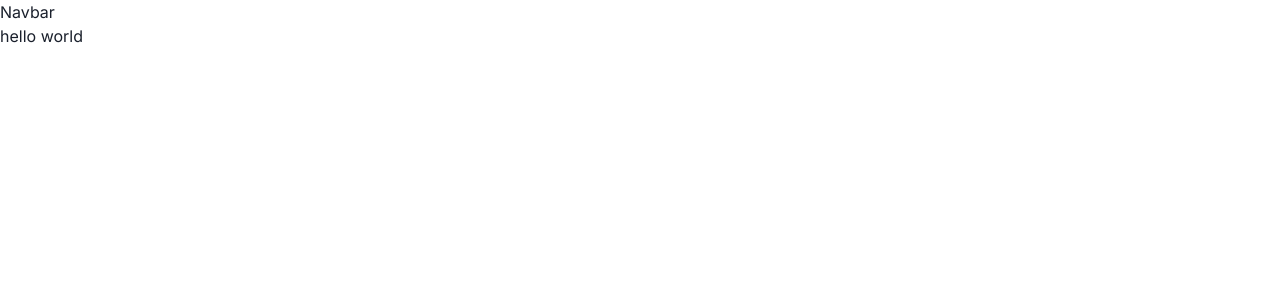
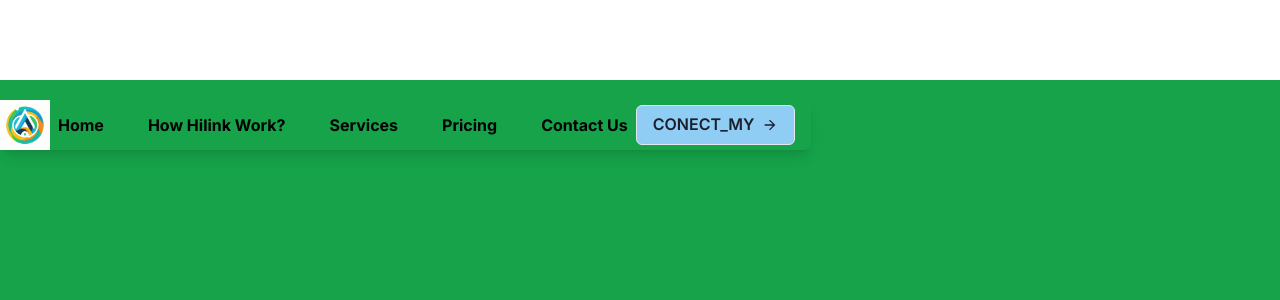
Before and after one commit to Azoonex/profileMy, a Next.js app: page / in a window 1280 px wide. Shown: the top 300 px of the page. Built offline with nearby package versions, Linux system fonts and the light colour scheme.

Commit message:
add fixed

```diff
--- a/app/globals.css
+++ b/app/globals.css
@@ -1,6 +1,9 @@
 @tailwind base;
 @tailwind components;
 @tailwind utilities;
+
+
+/* START: GENRAL STYLE */
 
 @layer base{
   h2{
@@ -25,4 +28,16 @@
   .cation{
     font-size: 12px;
   }
+
+  .centeritems{
+    @apply flex item-center justify-center
+  }
 }
+
+.bg__app{
+background: rgb(153,7,164);
+background: radial-gradient(circle, rgba(153,7,164,1) 9%, rgb(28, 7, 188) 30%, rgba(4,5,4,1) 100%,rgb(9, 7, 134) 70%);
+}
+
+
+/* END: GENRAL STYLE */
--- a/app/layout.tsx
+++ b/app/layout.tsx
@@ -1,7 +1,7 @@
 import type { Metadata } from 'next'
 import { Inter } from 'next/font/google'
 import './globals.css'
-import { ChakraProvider } from '@chakra-ui/react'
+import { ChakraProvider, theme } from '@chakra-ui/react'
 import Navbar from '@/components/navbar/Navbar'
 import Footer from '@/components/Footer'
 
@@ -18,10 +18,10 @@ export default function RootLayout({
     children: React.ReactNode;
 }) {
     return (
-        <html lang="en">
+        <html lang="en" className='relative overflow-hidden '>
             <ChakraProvider>
                 <Navbar />
-                <body className={inter.className}>
+                <body className={inter.className} >
                     {children}
                 </body>
                 <Footer />
--- a/app/page.tsx
+++ b/app/page.tsx
@@ -1,9 +1,10 @@
+import Hero from "@/components/Hero";
 
 
 export default function Home() {
   return (
-    <main>
-      <h1>hello world</h1>
+    <main className="bg__app">
+      <Hero />
     </main>
   )
 }
--- /dev/null
+++ b/components/Buttons.tsx
@@ -0,0 +1,15 @@
+import { Button, ButtonGroup } from '@chakra-ui/react'
+
+import TypeButtonProps  from '@/types/type'
+
+function Buttons({ lable, bgc , fase,icon }: TypeButtonProps) {
+  return (
+      <Button bg={bgc} rightIcon={icon} colorScheme={fase} variant='outline'>
+          {lable}
+      </Button>
+  )
+}
+
+export default Buttons
+
+// bg = "blue.500"
--- a/components/Hero.tsx
+++ b/components/Hero.tsx
@@ -1,82 +1,10 @@
-import Image from 'next/image'
-import Button from './Button'
+import React from 'react'
 
-const Hero = () => {
+function Hero() {
   return (
-    <section className="max-container padding-container flex flex-col gap-20 py-10 pb-32 md:gap-28 lg:py-20 xl:flex-row">
-      <div className="hero-map" />
+    <div className='w-full mt-20 h-screen bg-green-600'>
 
-      <div className="relative z-20 flex flex-1 flex-col xl:w-1/2">
-        <Image
-          src="/camp.svg"
-          alt="camp"
-          width={50}
-          height={50}
-          className="absolute left-[-5px] top-[-30px] w-10 lg:w-[50px]"
-        />
-        <h1 className="bold-52 lg:bold-88">Putuk Truno Camp Area</h1>
-        <p className="regular-16 mt-6 text-gray-30 xl:max-w-[520px]">
-          We want to be on each of your journeys seeking the satisfaction of seeing the incorruptible beauty of nature. We can help you on an adventure around the world in just one app
-        </p>
-
-        <div className="my-11 flex flex-wrap gap-5">
-          <div className="flex items-center gap-2">
-            {Array(5).fill(1).map((_, index) => (
-              <Image
-                src="/star.svg"
-                key={index}
-                alt="star"
-                width={24}
-                height={24}
-              />
-            ))}
-          </div>
-
-          <p className="bold-16 lg:bold-20 text-blue-70">
-            198k
-            <span className="regular-16 lg:regular-20 ml-1">Excellent Reviews</span>
-          </p>
-        </div>
-
-        <div className="flex flex-col w-full gap-3 sm:flex-row">
-          <Button
-            type="button"
-            title="Download App"
-            variant="btn_green"
-          />
-          <Button
-            type="button"
-            title="How we work?"
-            icon="/play.svg"
-            variant="btn_white_text"
-          />
-        </div>
-      </div>
-
-      <div className="relative flex flex-1 items-start">
-        <div className="relative z-20 flex w-[268px] flex-col gap-8 rounded-3xl bg-green-90 px-7 py-8">
-
-           <div className="flex flex-col">
-            <div className="flexBetween">
-              <p className="regular-16 text-gray-20">Location</p>
-              <Image src="/close.svg" alt="close" width={24} height={24} />
-            </div>
-            <p className="bold-20 text-white">Aguas Calientes</p>
-          </div>
-
-          <div className="flexBetween">
-            <div className="flex flex-col">
-              <p className="regular-16 block text-gray-20">Distance</p>
-              <p className="bold-20 text-white">173.28 mi</p>
-            </div>
-            <div className="flex flex-col">
-              <p className="regular-16 block text-gray-20">Elevation</p>
-              <p className="bold-20 text-white">2.040 km</p>
-            </div>
-          </div>
-        </div>
-      </div>
-    </section>
+    </div>
   )
 }
 
--- a/components/navbar/Navbar.tsx
+++ b/components/navbar/Navbar.tsx
@@ -1,9 +1,47 @@
 "use client"
+
+import Image from "next/image";
+import Buttons from "../Buttons";
+import { ArrowForwardIcon } from '@chakra-ui/icons'
+import { Sildbar, NavLink } from "./Sildbar";
 
 function Navbar() {
   return (
-    <div>Navbar</div>
-  )
+    <header className="relative  w-full">
+      <div className={`absolute z-10  shadow-lg rounded-md mt-5 flex justify-between items-center max-w-4xl lg:max-w-6xl mx-auto`}>
+
+        {/* logo */}
+        <div className="">
+          <Image
+            src='/logo.jpg'
+            width={50}
+            height={50}
+          />
+        </div>
+
+        {/* navlink */}
+        <div className="hidden lg:flex">
+          <NavLink />
+        </div>
+
+        {/* btn */}
+        <div className="mr-4 hidden lg:flex">
+          <Buttons
+            lable="CONECT_MY"
+            icon=<ArrowForwardIcon />
+            fase="gray"
+            bgc="blue.200"
+          />
+        </div>
+
+        {/* soils */}
+        <div className=" static lg:hidden
+          ">
+          <Sildbar />
+        </div>
+      </div>
+    </header>
+  );
 }
 
 export default Navbar
--- a/components/navbar/Sildbar.tsx
+++ b/components/navbar/Sildbar.tsx
@@ -0,0 +1,103 @@
+"use clinet";
+
+import React, { useRef } from 'react';
+import { HamburgerIcon, CloseIcon, ArrowForwardIcon } from '@chakra-ui/icons'
+import { motion } from "framer-motion"
+import { NAV_LINKS } from '@/constant';
+
+import {
+    Drawer,
+    DrawerBody,
+    DrawerFooter,
+    DrawerHeader,
+    DrawerOverlay,
+    DrawerContent,
+    DrawerCloseButton,
+    Button,
+    Input,
+    useDisclosure,
+} from '@chakra-ui/react'
+import Link from 'next/link';
+import Buttons from '../Buttons';
+
+
+export  function Sildbar() {
+    const { isOpen, onOpen, onClose } = useDisclosure()
+    const btnRef = useRef()
+
+    return (
+        <>
+            <Button ref={btnRef} colorScheme='teal' onClick={onOpen} >
+
+                    {
+                                isOpen?<CloseIcon /> : <HamburgerIcon />
+                    }
+            </Button>
+            <Drawer
+                isOpen={isOpen}
+                placement='bottom'
+                onClose={onClose}
+            >
+                <DrawerOverlay />
+                <DrawerContent>
+                    <DrawerCloseButton />
+                    <DrawerHeader>Create your account</DrawerHeader>
+
+                    <DrawerBody>
+                        <Input placeholder='Type here...' />
+                        <ul className='flex   flex-col gap-2 my-5'>
+                            {
+                                NAV_LINKS.map((item) => (
+                                    <motion.div
+                                    inherit={{x: -100}}
+                                    animate={{x: 0}}
+                                    >
+                                        <Link
+                                            className='text-black  hover:text-white
+                                        duration-100
+                                        hover:bg-blue-70 p-2 rounded-md '
+                                            key={item.key} href={item.href}>
+                                            {item.label}
+                                        </Link>
+
+                                    </motion.div>
+                                ))
+                            }
+                        </ul>
+                        <div className="mr-4 hidden lg:flex">
+                            <Buttons
+                                lable="CONECT_MY"
+                                icon=<ArrowForwardIcon />
+                                fase="gray"
+                                bgc="blue.200"
+                            />
+                        </div>
+
+                    </DrawerBody>
+
+                    <DrawerFooter>
+                    </DrawerFooter>
+                </DrawerContent>
+            </Drawer>
+        </>
+    )
+}
+
+
+export const NavLink:React.FC =()=>{
+    return (
+        <ul className='flex gap-7'>
+            {
+                NAV_LINKS.map((item)=>(
+                    <Link
+                        className='text-black font-bold hover:text-white
+                                        duration-100
+                                        hover:bg-blue-70 p-2 rounded-md'
+                    key={item.key}  href={item.href}>
+                    {item.label}
+                     </Link>
+                ))
+            }
+        </ul>
+    )
+}
--- /dev/null
+++ b/components/navbar/style.ts
@@ -0,0 +1,3 @@
+export const nav_style = {
+    mainNav : "text-2xl"
+}
--- a/package.json
+++ b/package.json
@@ -9,6 +9,7 @@
     "lint": "next lint"
   },
   "dependencies": {
+    "@chakra-ui/icons": "^2.1.1",
     "@chakra-ui/next-js": "^2.2.0",
     "@chakra-ui/react": "^2.8.2",
     "@emotion/react": "^11.11.3",
--- /dev/null
+++ b/types/type.ts
@@ -0,0 +1,9 @@
+import { defaultConfig } from "next/dist/server/config-shared"
+
+
+export default interface TypeButtonProps {
+    lable: string;
+    fase: string;
+    icon: any;
+    bgc: string
+}
```
Also changed, not shown: .eslintrc.json (added), public/logo.jpg (added), 1 other file (tests, documents, lock files or other folders).
